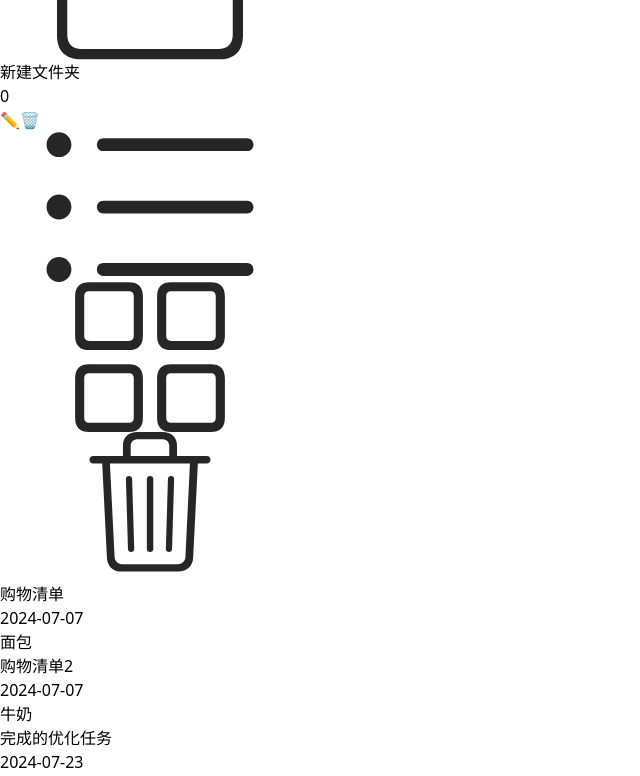
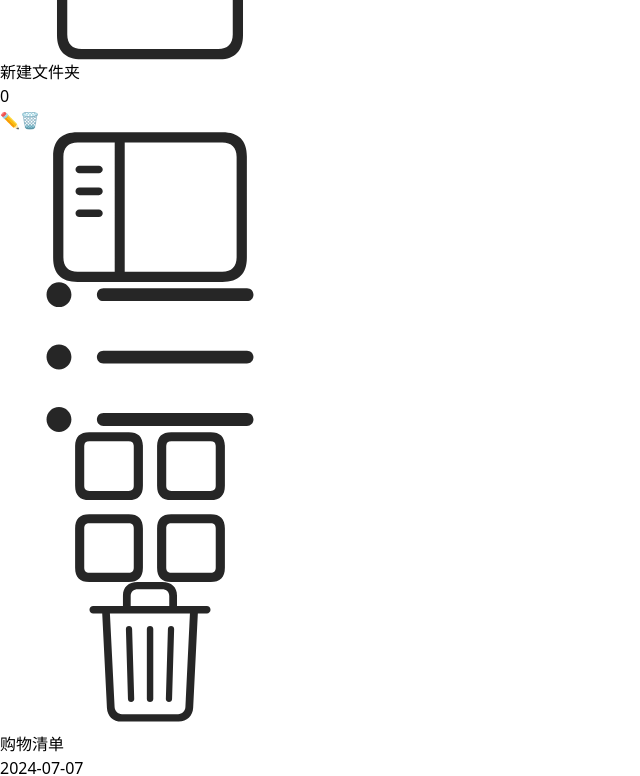
Before and after one commit to c-Jessie/memo-web, a React (Vite) app: page / in a window 1280 px wide. Shown: the part 1080-1856 px from the top of the page, without its empty margins (0-640 px from the left). Built offline with nearby package versions, Linux system fonts and the light colour scheme.

Commit message:
侧边栏菜单显示状态

```diff
--- a/src/components/ContentDetail.jsx
+++ b/src/components/ContentDetail.jsx
@@ -116,7 +116,7 @@ function ContentDetail() {
 
   return (
     <>
-      <div className='overflow-auto grow'>
+      <div className={`flex-1 overflow-auto h-screen transition-transform duration-500 ease-in-out ${snapshot.showMenuStatue ? 'translate-x-0' : '-translate-x-64'}`}>
         <div className='flex justify-between items-center bg-zinc-100 p-4'>
           <div className={`p-1.5 text-slate-700 ${snapshot.currentCategoryId && currentMemoDetail.contentDetail !== '' ? 'cursor-pointer' : ' pointer-events-none cursor-not-allowed text-slate-300'}`} onClick={addContent}>
             <SvgIcon name='edit' className="h-6 w-6 " />
--- a/src/components/ContentList.jsx
+++ b/src/components/ContentList.jsx
@@ -14,6 +14,7 @@ function ContentList() {
   const [renameVal, setRenameVal] = useState('')
   const [isRename, setIsRename] = useState(false)
   const [editId, setEditId] = useState(-1)
+  const [showMenu, setShowMenu] = useState(valtioState.showMenuStatue); // 菜单显示状态
   // 当前备忘录
   const filterContent = initContent.filter(filterItem => filterItem.categoryId === snapshot.currentCategoryId)
   // 重命名
@@ -106,7 +107,7 @@ function ContentList() {
         <div
           key={items.id}
           onClick={() => valtioState.currentMemoId = items.id}
-          className={`py-3 px-4 cursor-default rounded-md ${items.id === snapshot.currentMemoId ? 'bg-amber-200 border-0' : 'border-b'}`}>
+          className={`py-3 px-4 cursor-default ${items.id === snapshot.currentMemoId ? 'bg-amber-200  rounded-md border-0' : 'border-b'}`}>
           <div onDoubleClick={(e) => setMemoName(e, items)}>
             {
               isRename && editId === items.id ?
@@ -135,14 +136,17 @@ function ContentList() {
 
   return (
     <>
-      <div className='flex-none overflow-auto min-w-80 h-screen '>
+      <div className={`flex-none w-80 h-screen overflow-auto transition-transform duration-500 ease-in-out ${snapshot.showMenuStatue ? 'translate-x-0' : '-translate-x-64'}`}>
         <div className='flex justify-between items-center p-4 bg-zinc-100 '>
-          <div className='flex'>
-            <div className=' p-1.5 mr-2 bg-zinc-200 rounded-md'>
-              <SvgIcon name='listbullet' className='h-5 w-5 text-slate-700 ' />
+          <div className='flex items-centers'>
+            <div className={`cursor-pointer mr-2 p-1.5 rounded-md hover:bg-zinc-200 transition-transform duration-500 ease-in-out ${snapshot.showMenuStatue && 'hidden'}`} onClick={() => valtioState.showMenuStatue = true}>
+              <SvgIcon name='sidebarleft' className='h-6 w-6 text-slate-700' />
             </div>
-            <div className=' p-1.5 rounded-md'>
-              <SvgIcon name='sgrid' className='h-5 w-5 text-slate-700' />
+            <div className='p-1.5 mr-2 rounded-md hover:bg-zinc-200'>
+              <SvgIcon name='listbullet' className='h-6 w-6 text-slate-700 ' />
+            </div>
+            <div className='p-1.5 mr-2 rounded-md hover:bg-zinc-200'>
+              <SvgIcon name='sgrid' className='h-6 w-6 text-slate-700' />
             </div>
           </div>
           {/* <button className='text-2xl' onClick={addContent}>✍️</button> */}
--- a/src/components/SideMenu.jsx
+++ b/src/components/SideMenu.jsx
@@ -192,12 +192,14 @@ function SideMenu() {
   );
   return (
     <>
-      <div className='bg-neutral-200 flex-none overflow-auto px-4 w-64 h-screen py-5 border-r-[1px] border-l-black' >
-        <div className='flex items-center mb-6'>
+      <div className={`flex-none w-64 h-screen px-4 py-5  bg-neutral-200 overflow-auto border-r-[1px] border-l-black transition-transform duration-500 ease-in-out ${snapshot.showMenuStatue ? 'translate-x-0' : '-translate-x-full'}`} >
+        <div className='flex items-center mb-6' >
           <div className='w-4 h-4 mr-2 rounded-full bg-rose-500'></div>
           <div className='w-4 h-4 mr-2 rounded-full bg-yellow-500'></div>
           <div className='w-4 h-4 mr-20 rounded-full bg-green-500'></div>
-          <SvgIcon name='sidebarleft' className='h-7 w-7 text-slate-700' />
+          <div className={`cursor-pointer ${!snapshot.showMenuStatue && 'hidden'}`} onClick={() => valtioState.showMenuStatue = false}>
+            <SvgIcon name='sidebarleft' className='h-6 w-6 text-slate-700' />
+          </div>
         </div>
 
         <div className='flex items-center text-slate-600 mb-6' >
--- a/src/state.js
+++ b/src/state.js
@@ -8,6 +8,7 @@ const valtioState = proxy({
   currentCategoryId: "0",
   currentMemoId: null,
   searchValue: "",
+  showMenuStatue: true,
 });
 const storedData = localStorage.getItem("myValtioData");
 if (storedData) {
```
